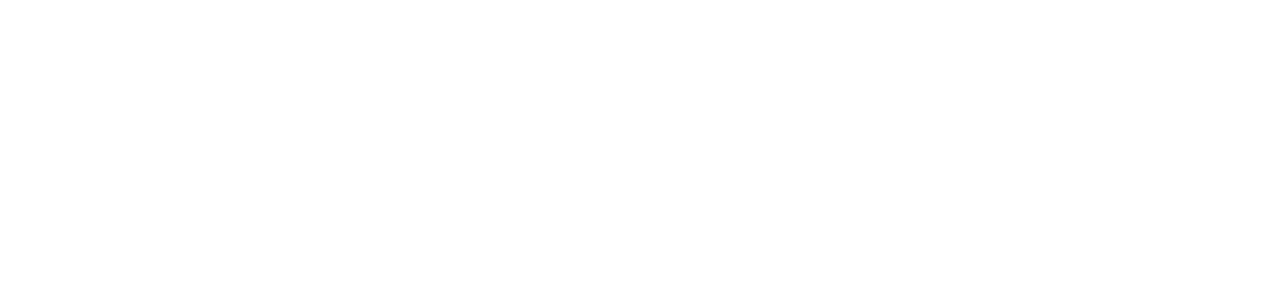
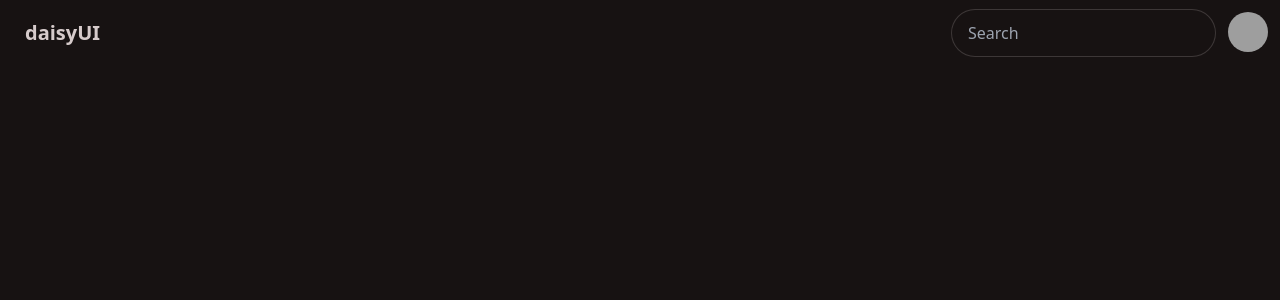
Before and after one commit to ayushb2002/warrantyNFT, a React (Vite) app: page / in a window 1280 px wide. Shown: the top 300 px of the page. Built offline with nearby package versions, Linux system fonts and the light colour scheme; grey boxes are pictures that could not be loaded.

Commit message:
Added DaisyUI

```diff
--- a/index.html
+++ b/index.html
@@ -1,5 +1,5 @@
 <!DOCTYPE html>
-<html lang="en">
+<html lang="en" data-theme="forest">
   <head>
     <meta charset="UTF-8" />
     <link rel="icon" type="image/svg+xml" href="/vite.svg" />
--- a/package.json
+++ b/package.json
@@ -10,6 +10,7 @@
   },
   "dependencies": {
     "daisyui": "^2.46.1",
+    "ipfs-http-client": "^59.0.0",
     "localforage": "^1.10.0",
     "match-sorter": "^6.3.1",
     "react": "^18.2.0",
--- a/src/components/Navbar.jsx
+++ b/src/components/Navbar.jsx
@@ -1,7 +1,33 @@
 import React from "react";
 
 const Navbar = () => {
-  return <div></div>;
+  return <div className="navbar bg-base-100">
+  <div className="flex-1">
+    <a className="btn btn-ghost normal-case text-xl">daisyUI</a>
+  </div>
+  <div className="flex-none gap-2">
+    <div className="form-control">
+      <input type="text" placeholder="Search" className="input input-bordered" />
+    </div>
+    <div className="dropdown dropdown-end">
+      <label tabIndex={0} className="btn btn-ghost btn-circle avatar">
+        <div className="w-10 rounded-full">
+          <img src="https://placeimg.com/80/80/people" />
+        </div>
+      </label>
+      <ul tabIndex={0} className="mt-3 p-2 shadow menu menu-compact dropdown-content bg-base-100 rounded-box w-52">
+        <li>
+          <a className="justify-between">
+            Profile
+            <span className="badge">New</span>
+          </a>
+        </li>
+        <li><a>Settings</a></li>
+        <li><a>Logout</a></li>
+      </ul>
+    </div>
+  </div>
+</div>;
 };
 
 export default Navbar;
--- a/tailwind.config.cjs
+++ b/tailwind.config.cjs
@@ -6,6 +6,9 @@
     ],
     theme: {
       extend: {},
+      daisyui: {
+        themes: ["light", "dark", "cupcake", "bumblebee", "emerald", "corporate", "synthwave", "retro", "cyberpunk", "valentine", "halloween", "garden", "forest", "aqua", "lofi", "pastel", "fantasy", "wireframe", "black", "luxury", "dracula", "cmyk", "autumn", "business", "acid", "lemonade", "night", "coffee", "winter"],
+      },
     },
     plugins: [require("daisyui")],
   }
```
Also changed, not shown: 1 other file (tests, documents, lock files or other folders).
